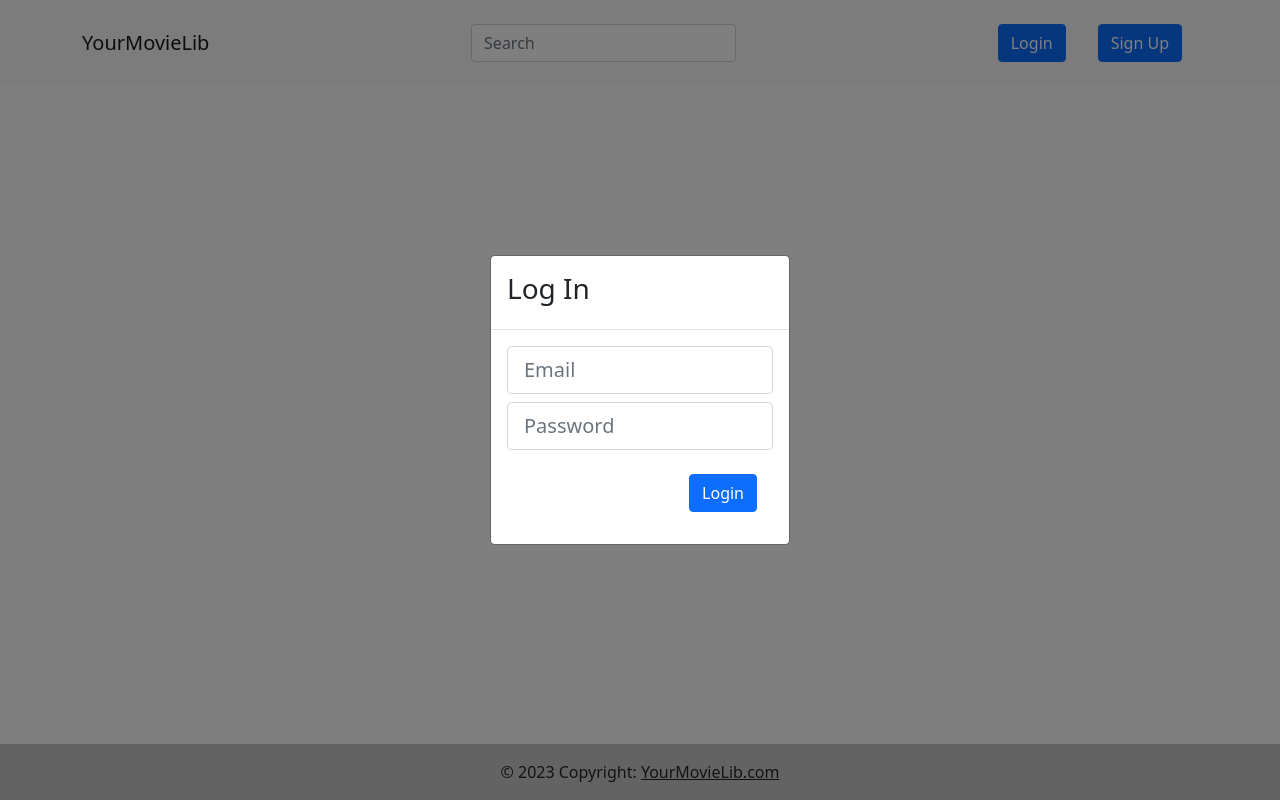
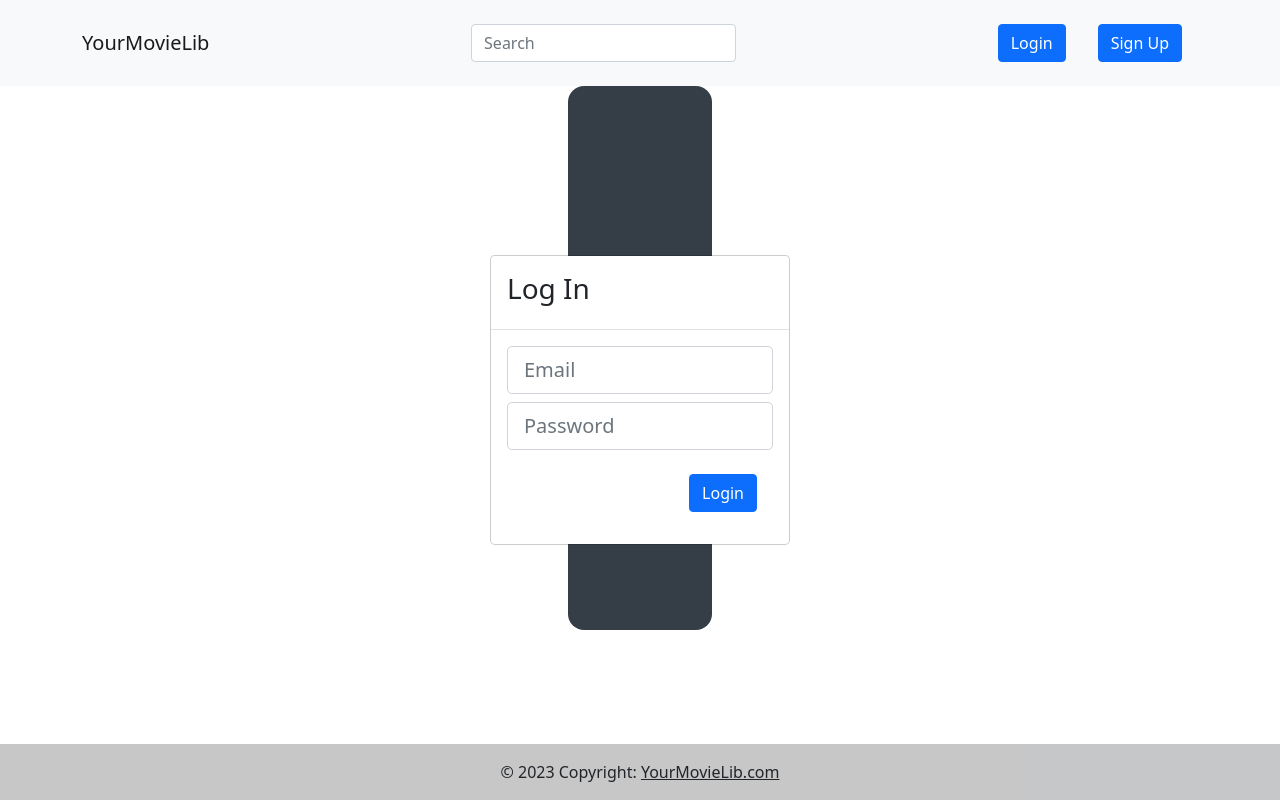
Before and after one commit to landerssini/Php-Final-Project, a PHP site: page / in a window 1280 px wide, after a click on "Login". Run offline with PHP 8.4, Linux system fonts and the light colour scheme.

Commit message:
correcting

```diff
--- a/assets/css/styles.css
+++ b/assets/css/styles.css
@@ -23,20 +23,50 @@ form{
     max-width: 500px;
     margin: 0 auto;
 }
+
 .modal-footer{
     border:none;
 }
+.modal-backdrop{
+  display:none;
+}
 #searchBarResults{
-    display: grid;
-    grid-template-columns: auto;
-    text-align: center;
-    width: auto;
-    /* border: black solid 17px;
-    max-width: 50vw;
-    overflow-y: scroll;
-    margin: 0 auto;
-    height: 400px; */
+  display: grid;
+  grid-template-columns: auto;
+  text-align: center;
+  width: auto;
+  display: grid;
+  grid-template-columns: auto auto auto auto;
+  text-align: center;
+  width: auto;
+  justify-content: center;
+  overflow-y: scroll;
+  gap: 1rem;
+  height: 32rem;
 
+}
+header{
+  position: fixed;
+  width: 100%;
+  z-index: 1;
+}
+.card{
+  height: 100%;
+  text-decoration: none;
+}
+.card H5{
+  color:black;
+}
+#searchBarResultsP {
+  width: fit-content;
+    padding: 1rem 3rem 3rem 3rem;
+    height: 34rem;
+    position: fixed;
+    z-index: 1;
+    left: 50%;
+    background-color: #353e46;
+    transform: translate(-50%, 0);
+    border-radius: 1rem;
 }
 #initialPageDiv {
     display: grid;
--- a/assets/js/script.js
+++ b/assets/js/script.js
@@ -7,7 +7,7 @@ togglePassword.addEventListener("click", function () {
     this.classList.toggle("bi-eye");
 });
 let searchBarJS = document.querySelector("#searchBar")
-let searchBarResults = document.querySelector("#searchBarResults")
+let searchBarResults = document.querySelector("#searchBarResultsP")
 
 
 searchBarJS.addEventListener('input', refreshList)
@@ -15,7 +15,7 @@ function refreshList() {
     searchBarResults.innerHTML = ""
     let searchQuery = searchBarJS.value
     if (!searchQuery == "") {
-        searchBarResults.classList.remove = "hidden"
+        searchBarResults.style.display = "hidden"
         fetch(`https://api.themoviedb.org/3/search/movie?api_key=c8e111a0d93537cc581d6268be26297b&language=es-ES&query=${searchQuery}&page=1&include_adult=false`)
             .then(response => response.json())
             .then(data =>
@@ -26,7 +26,7 @@ function refreshList() {
                         var posterPath = "https://image.tmdb.org/t/p/original/" + movie["poster_path"]
                     }
                     else { var posterPath = "assets/Skeleton.png" }
-                    searchBarResults.innerHTML += `<a href="./movie.php?movie_id=${movieId}" style="text-decoration:none;"> <div class="card text-center" style="width: 9rem; ">
+                    searchBarResults.innerHTML += `<a href="./movie.php?movie_id=${movieId}" style="text-decoration:none;"> <div class="card text-center resultSearch" style="width: 9rem; ">
       <img src="${posterPath}" class="card-img-top" alt="${title} poster">
       <div class="card-body">
       <h5 class="card-title">${title}</h5></div>
@@ -48,8 +48,61 @@ if (window.location.pathname.includes("/movie.php")) {
         .then(response => response.json())
         .then(data => {
             console.log(data)
-            mainInfo.innerHTML += `<img src="https://image.tmdb.org/t/p/original/${data["poster_path"]}" style="width:270px;" alt="${data["title"]} poster"><h3>${data["title"]}</h3><h3>${data["original_title"]}</h3><h3>${data["release_date"]}</h3><h4>${data["status"]}</h4><h5>${data["runtime"]}min</h5>`
-            sinopsis.innerHTML += `<p>${data["overview"]}</p>`
+            let genres = data.genres;
+            let genresString = [];
+            genres.forEach(element => {
+                let name = element.name
+                genresString.push(name)
+            })
+            let finalGenres = genresString.toString();
+            let companies = data.production_companies;
+            let companiesString = [];
+            companies.forEach(element => {
+                let nameComp = element.name
+                companiesString.push(nameComp)
+            })
+            let finalCompanies = companiesString.toString();
+            mainInfo.innerHTML += `<div class="container">
+            <div class="row">
+                <h1 class="d-flex justify-content-center p-5">${data["title"]}</h1>
+                <div class="col-6" id="poster">
+                <img class="rounded mx-auto d-block" src="https://image.tmdb.org/t/p/original/${data["poster_path"]}" style="width:360px;" alt="${data["title"]} poster">
+                </div>
+                <div class="col-3" id="filmInfo">
+                <h3 class="d-flex justify-content-center">Film Info:</h3>
+                   <ul class="list-group list-group-flush mt-5">
+                      <li class="list-group-item">Genres:       ${finalGenres}.</li>
+                      <li class="list-group-item">Release date: ${data["release_date"]}.</li>
+                      <li class="list-group-item">Revenue: ${data["revenue"]}$. </li>
+                      <li class="list-group-item">Duration: ${data["runtime"]} minutes. </li>
+                      <li class="list-group-item">Vote average: ${data["vote_average"]}. </li>
+                  </ul>
+                </div>
+                <div class="col-3" id="production">
+                  <h3 class="d-flex justify-content-center">Production:</h3>
+                  <ul class="list-group list-group-flush mt-5">
+                    <li class="list-group-item">Original Language: ${data["original_language"]}.</li>
+                    <li class="list-group-item">Budget: ${data["budget"]}$.</li>
+                    <li class="list-group-item">Production companies: ${finalCompanies}.</li>
+                </ul>
+                </div>
+            </div>
+            <div class="row">
+                <div class="col-6" id="Sinopsis">
+                    <div class="d-flex justify-content-center p-5"></div>
+                    <h3 class="d-flex align-self-xl-start ml-4">Sinopsis:</h3>
+                    <p>${data["overview"]}</p>
+                </div>
+                <div class="col-6" id="YourOpinion">
+
+                    <h3 class="d-flex justify-content-center">Your Opinion:</h3>
+
+                </div>
+
+
+            </div>
+          </div>`
+
         }
         )
 }
@@ -70,10 +123,10 @@ if (window.location.pathname.includes("/yourLibrary.php")) {
         fetch(`https:api.themoviedb.org/3/movie/${idMovie}?api_key=c8e111a0d93537cc581d6268be26297b&language=es-ES`)
             .then(response => response.json())
             .then(data => {
-                posterPath.innerHTML += `<img src="https://image.tmdb.org/t/p/original/${data["poster_path"]}" style="width:270px;" alt="${data["title"]} poster">`
+                posterPath.innerHTML += `<a href="movie.php?movie_id=${data["id"]}"><img src="https://image.tmdb.org/t/p/original/${data["poster_path"]}" style="width:270px;" alt="${data["title"]} poster">`
                 titleMovie.innerHTML += `<p>${data["title"]}</p>`
                 review.innerHTML += `<p>${reviewM}</p>`
-                commentDiv.innerHTML += `<p>${commentM}</p>`
+                commentDiv.innerHTML += `<p>${commentM}</p></a>`
             }
             )
 
@@ -87,7 +140,7 @@ window.addEventListener('load', loadPage)
 let initialPageDiv = document.querySelector("#initialPageDiv")
 
 function loadPage() {
-    if (window.location.pathname.includes("/index.php")) {
+    if (document.getElementById("indexPage")!=null) {
         fetch("https://api.themoviedb.org/3/movie/top_rated?api_key=c5fe6d1a7a37ade55ce430078dfb6628&language=es-ES&page=1")
             .then(response => response.json())
             .then(data =>
--- a/header.php
+++ b/header.php
@@ -35,7 +35,9 @@
 
         </div>
     </nav>
-    <div id="searchBarResults" ></div>
+    <div id="searchBarResultsP">
+        <div id="searchBarResults"></div>
+    </div>
 </header>
 
 
--- a/index.php
+++ b/index.php
@@ -5,7 +5,6 @@
 //  require_once("./db.php");
 //  require_once("./delete.php");
 session_start();
-
 
 ?>
 
@@ -25,7 +24,9 @@ session_start();
 </head>
 
 <body>
-<?php include_once("./header.php"); ?>
+
+<?php echo '<div id="indexPage"></div>';
+include_once("./header.php"); ?>
   <div id="initialPageDiv">
 
   </div>
--- a/login.php
+++ b/login.php
@@ -20,12 +20,9 @@ class Login extends Connection
         $sql = "SELECT * FROM users WHERE email = '$email'";
         $answer = mysqli_query($conexion, $sql);
         $passwordHashed = mysqli_fetch_array($answer)["password"];
-
+        (mysqli_fetch_array($answer)["name"]);
 
         if (password_verify($password, $passwordHashed)) {
-            session_start();
-            $_SESSION["currentEmail"] = $email;
-            $_SESSION["currentPass"] = $password;
             return true;
         }
     }
@@ -33,6 +30,7 @@ class Login extends Connection
 $auth = new Login();
 
 if ($auth->login($email, $password)) {
+    session_start();
     $_SESSION["currentEmail"] = $email;
     $_SESSION["currentPass"] = $password;
     header("location:./index.php?session=active");
--- a/movie.php
+++ b/movie.php
@@ -1,6 +1,6 @@
 <?php
 session_start();
-echo $_SESSION["currentEmail"];
+// echo $_SESSION["currentEmail"];
 ?>
 
 <!DOCTYPE html>
@@ -20,7 +20,7 @@ echo $_SESSION["currentEmail"];
 
 <body>
     <?php include_once("./header.php"); ?>
-    <section>
+    <section id="movieSection">
         <div <?php $id = $_GET["movie_id"];
                 echo 'movie_id="' . $id . '"' ?>>
             <div id="mainInfo"></div>
--- a/update.php
+++ b/update.php
@@ -14,6 +14,7 @@ class Edit extends Connection{
                     echo "<p>Cambiado correctamente</p>";
                     $_SESSION["currentUser"] = $name_user;
                     $_SESSION["currentEmail"] = $email;
+                    $_SESSION["currentPass"] = $_POST['password'];
                 }else{
                     echo '<p>Holaaa!</p>';
                 }
--- a/view/modal-login.php
+++ b/view/modal-login.php
@@ -11,7 +11,7 @@
     // }
 ?>
 <div class="nav-log">
-    <button type="button" class="btn btn-primary" data-bs-toggle="modal" data-bs-target="#modalLogin"> Login </button>
+    <button type="button" class="btn btn-primary" data-bs-toggle="modal" data-bs-target="#modalLogin" data-backdrop="false"> Login </button>
     <div class="modal fade" id="modalLogin" tabindex="-1" aria-labelledby="modalLoginLabel" aria-hidden="true">
         <div class="modal-dialog modal-dialog-centered modal-sm">
             <div class="modal-content">
```
Also changed, not shown: view/modal-edit.php (+12 -3 lines).
